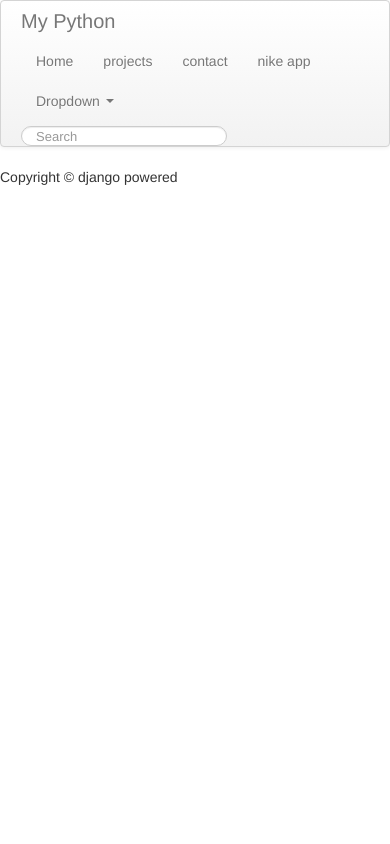
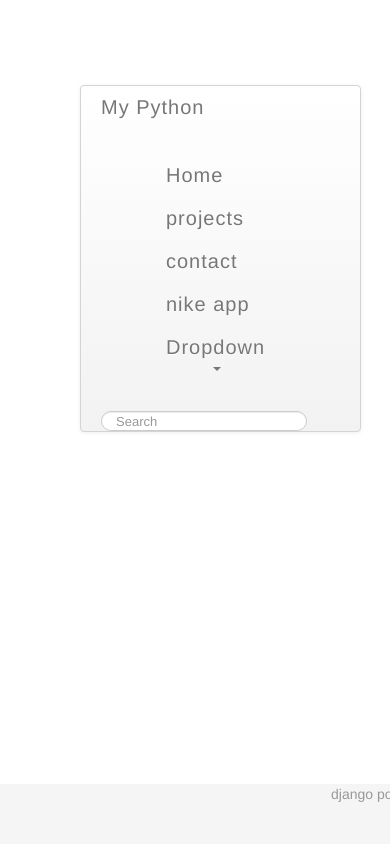
Before and after one commit to pranithmacha/hellodjango, a Django app: page / in a window 390 px wide; the page is wider, and only the part inside the window is pictured. Run offline with Django 3.2, Linux system fonts and the light colour scheme; some libraries are stand-ins or nearby versions.

Commit message:
changes to form css

```diff
--- a/hellodjango/templates/base.html
+++ b/hellodjango/templates/base.html
@@ -4,9 +4,9 @@
 	<link type='text/css' rel='stylesheet' href='/site_media/css/bootstrap.css' />
 	<script src='/site_media/js/jquery.js'></script>
 	<script src='/site_media/js/main.js'></script>
-	<!--
+
     <link rel="stylesheet" type="text/css" href="/site_media/css/myhomepage.css">
-    <link rel="stylesheet" type="text/css" href="/site_media/css/animate.css">-->
+    <link rel="stylesheet" type="text/css" href="/site_media/css/animate.css">
 
 </head>
 
--- a/hellodjango/templates/css/myhomepage.css
+++ b/hellodjango/templates/css/myhomepage.css
@@ -76,3 +76,35 @@ ul
 
 
 }
+html,body {
+        height: 100%;
+        /* The html and body elements cannot have any padding or margin. */
+      }
+
+      /* Wrapper for page content to push down footer */
+      #wrap {
+        min-height: 100%;
+        height: auto !important;
+        height: 100%;
+        /* Negative indent footer by it's height */
+        margin: 0 auto -60px;
+      }
+
+      /* Set the fixed height of the footer here */
+      #push,
+      #footer {
+        height: 60px;
+      }
+      #footer {
+        background-color: #f5f5f5;
+      }
+
+      /* Lastly, apply responsive CSS fixes as necessary */
+      @media (max-width: 767px) {
+        #footer {
+          margin-left: -20px;
+          margin-right: -20px;
+          padding-left: 20px;
+          padding-right: 20px;
+        }
+      }
--- a/hellodjango/templates/myhomepage.html
+++ b/hellodjango/templates/myhomepage.html
@@ -5,8 +5,8 @@
 	<link type='text/css' rel='stylesheet' href='/site_media/css/bootstrap.css' />
 
 	<script src='/site_media/js/main.js'></script>
-   <!-- <link rel="stylesheet" type="text/css" href="/site_media/css/myhomepage.css">
-    <link rel="stylesheet" type="text/css" href="/site_media/css/animate.css"> -->
+   <link rel="stylesheet" type="text/css" href="/site_media/css/myhomepage.css">
+    <link rel="stylesheet" type="text/css" href="/site_media/css/animate.css">
 
 </head>
 
@@ -44,9 +44,13 @@
 				    </div><!-- /navbar-inner -->
 				</div><!-- /navbar -->
 
+
 	    <div id="footer">
-	        Copyright © django powered
-		</div>
+	        <div class="container">
+	          <p class="muted credit">django powered Copyright © pranith macha </a> .</p>
+	        </div>
+	      </div>
+
 	</div>
 
 	<!--<script>
```
